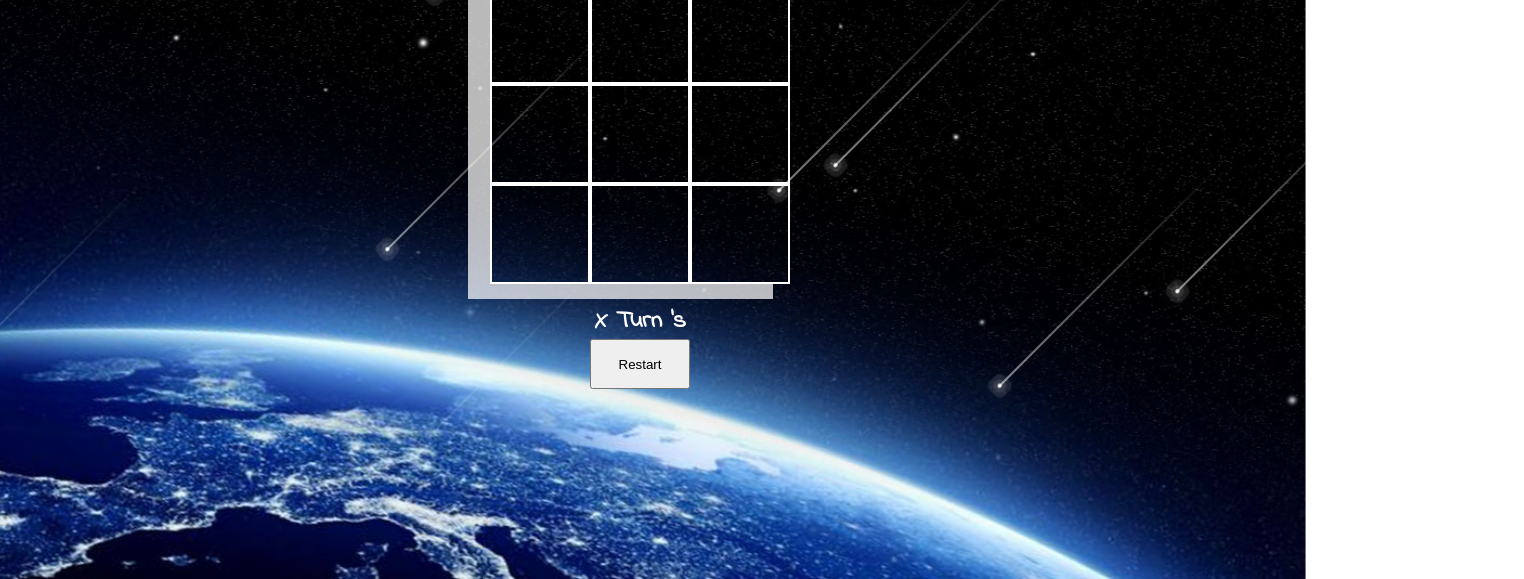
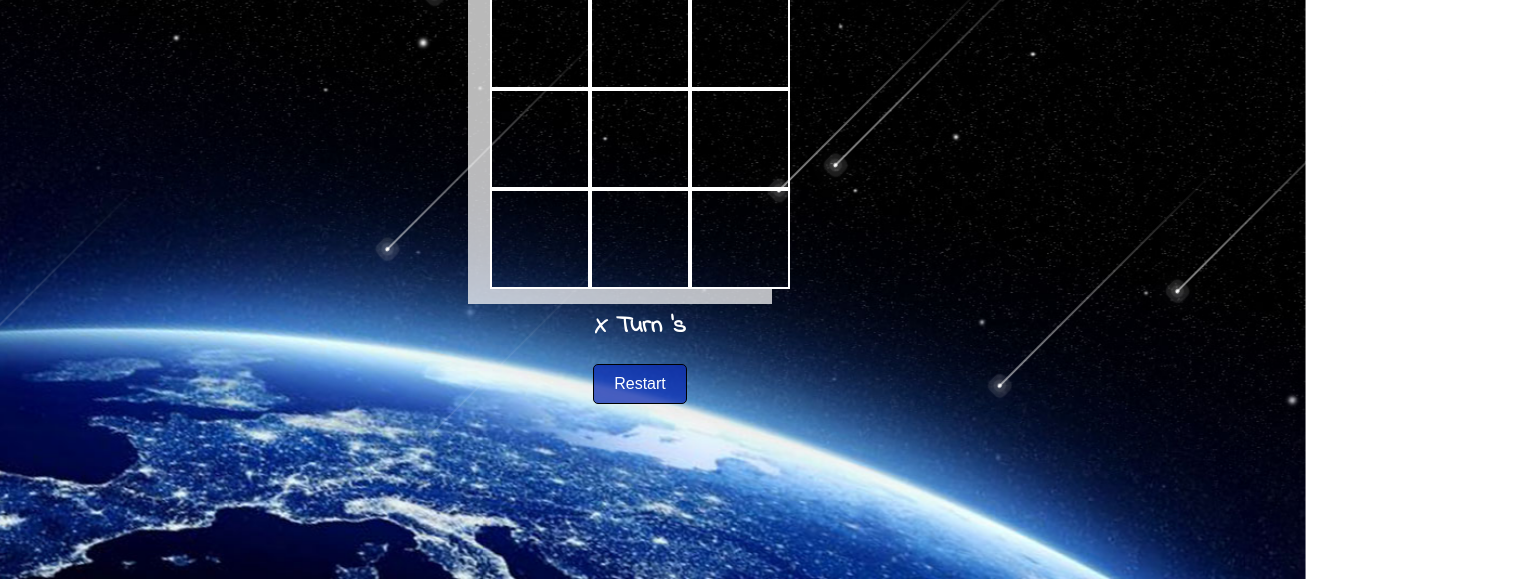
Before and after one commit to yohannkallyl/space-tic-tac-toe, a plain HTML site: page index.html in a window 1280 px wide. Shown: the part 237-816 px from the top of the page, 1524 px wide, since content can reach past the window. Drawn offline with Linux system fonts and the light colour scheme.

Commit message:
projeto quase finalizado

```diff
--- a/index.html
+++ b/index.html
@@ -14,7 +14,7 @@
 
 
     <div class="gameContainer">
-        <h1 id="title">Tic Tac Toe</h1>
+        <h1 id="title">Space Tic Tac Toe 🪐</h1>
 
         <div class="cellContainer">
             <div cellIndex="0" class="cell"></div>
--- a/style.css
+++ b/style.css
@@ -9,6 +9,7 @@
 
 html, body{
     height: 100%;
+    width: 100%;
 
 }
 
@@ -16,24 +17,20 @@ body{
     display: flex;
     justify-content: center;
     align-items: center;
-    height: 100vh;
-    margin: 0;
-    overflow: hidden;
-
-
-
+    min-height: 100vh;
+    font-family: "Indie Flower";
+    color: white;
+    position: relative;
 }
 
 /* Background settings */
 section{
-    position: absolute;
+    position: fixed;
     top: 0;
     left: 0;
     width: 100%;
-    height: 100vh;
-    background: url(assets/bg-space.jpg);
-    background-position-x: center;
-    background-size: cover;
+    height: 100%;
+    background: url(assets/bg-space.jpg) center/cover no-repeat;
     animation: animateBg 50s linear infinite;
     z-index: 1;
 }
@@ -146,70 +143,100 @@ span:nth-child(10){
 
 /* Tic Tac Toe Game */
 
-#title{
-    color: white;
-    text-align: center;
-}
-
 .gameContainer{
     position: relative;
     z-index: 2;
-    font-family: "Indie Flower";
     text-align: center;
-    color: white    ;
+    padding: 20px;
+    max-width: 100%; /*Previne que o container seja maior que a viewport*/
+}
+
+#title{
+    font-size: 2rem; /* vai me ajudar na responsividade*/
+    margin-bottom: 20px;
 }
 
 .cellContainer{
     display: grid;
-    grid-template-columns: repeat(3, auto);
-    width: 301px;
+    grid-template-columns: repeat(3, minmax(60px, 100px)); /*Responsividade nas células*/
+    max-width: 300px;
     margin: auto;
     box-shadow: -20px 13px 0 2px #ffffffb9/*After I change*/
 }
 
 .cell{
-    width: 100px;
-    height: 100px;
+    display: flex;
+    align-items: center;
+    justify-content: center;
+
+    aspect-ratio: 1 / 1; /*Vai manter a proporção de "frame" das células. Ou seja, vai fazer com que eles continuem quadradas*/
+
     border: 2px solid white;
-    line-height: 75px;
-    font-size: 50px;
-    color: white;
+    font-size: 4rem;
 }
 
 #statusText{
     margin-top: 20px;
-    color: white;
+    font-size: 1.5rem;
 }
 
 #restartBtn{
-    width: 100px;
-    height: 50px;
+    margin-top: 20px;
+    padding: 10px 20px;
+    font-size: 1rem;
+    cursor: pointer;
+    background-color: rgba(6, 37, 173, 0.719);
+    color: white;
+    border-radius: 5px;
+    outline: none;
+    border: 1px solid black;
+    transition: background-color 0.3s;
+
+
 }
 
 #restartBtn:hover{
-    cursor: pointer;
+    background-color: rgba(33, 12, 226, 0.5);
 }
 
 
 /* Cursors */
-.hand-pointer{
-    cursor: url("assets/hand-pointer.svg"), auto;
+.hand-pointer{ cursor: url("assets/hand-pointer.svg"), auto;}
+
+.x-cursor{ cursor: url("assets/x-cursor.svg"), auto;}
+
+.circle-cursor{ cursor: url("assets/circle-cursor.svg"), auto;}
+
+/* Media Query's */
+@media(min-width:319px) and (max-width:480px){ /*Mobile*/
+    #title{ font-size: 2rem;}
+
+    .cell{ font-size: 3.5rem;}
+
+    #statusText{ font-size: 2rem;}
+  }
+
+@media(min-width:481px) and (max-width:1200px){ /*iPads and Tablets*/
+
 }
 
-.x-cursor{
-    cursor: url("assets/x-cursor.svg"), auto;
+
+@media(min-width:1201px) and (max-width: 1600px){ /* Laptops */
+
 }
 
-.circle-cursor{
-    cursor: url("assets/circle-cursor.svg"), auto;
+
+@media(min-width:1601){  /* Desktops */
 }
+
+
 
 /* Animation Space Background */
 
 @keyframes animateBg{
     0%, 100%{
         transform: scale(1);
-    }
+}
     50%{
         transform: scale(1.2);
     }
```
Also changed, not shown: 1 other file.
